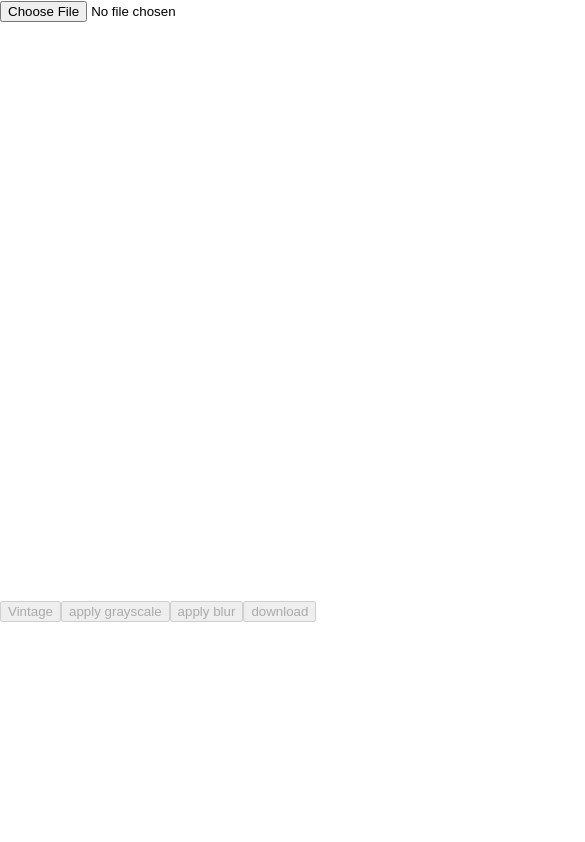
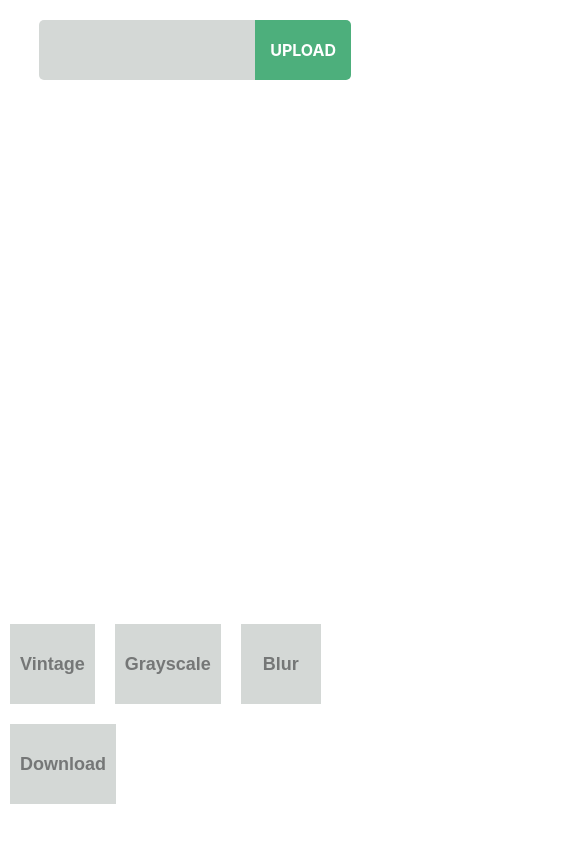
Before and after one commit to georgefikri/applying-filters-toCanvas, a React (Create React App) app: page / in a window 390 px wide. Shown: the top 842 px of the page, 585 px wide, since content can reach past the window. Built offline with nearby package versions, Linux system fonts and the light colour scheme.

Commit message:
UPD: responsive almost done. remains scaling the picture to fix the width and height

```diff
--- a/src/components/ImageFilters.js
+++ b/src/components/ImageFilters.js
@@ -8,7 +8,7 @@ function ImageFilter() {
     /* storing onChange  */
     const [changeEvent, setchangeEvent] = useState()
 
-    let src,canvas,reader,file;
+    let src,canvas,reader,file,c;
 
     const onChange = (e)=> {
         setchangeEvent(e)
@@ -18,12 +18,11 @@ function ImageFilter() {
         canvasWrite(reader)
         reader.readAsDataURL(file);
         // setting dimensions of canvas
-        let c = document.getElementById("canvas");
+         c = document.getElementById("canvas");
          c.width = 1000;
-        c.height = 1000;
+         c.height = 500;
          c.style.width = window.innerWidth + 'px';
          c.style.height = window.innerHeight + 'px';
-
 
     }
 
@@ -98,32 +97,43 @@ function ImageFilter() {
 
 
     return (
+        <div className='d-flex'>
             <div className='canvas-wrapper'>
+                <div className='file-upload-wrapper'>
                     <input
                         onChange={(e)=> onChange(e)}
                         type="file"
-                id="uploadedImg"/>
+                        id="uploadedImg"
+                        className="file-upload-field"
+                        />
+                </div>
+
 
                 <canvas id="canvas"></canvas>
+        </div>
 
         <div className='filter-buttons'>
                     <button
                         onClick={()=> setButtonString('Vintage')}
-                    disabled={changeEvent === undefined}>
+                        disabled={changeEvent === undefined}
+                        className={buttonString === 'Vintage' &&  'active'}
+                        >
                             Vintage
                     </button>
                     <button
                         onClick={()=> setButtonString('grayscale')}
-                    disabled={changeEvent === undefined}>
-                        apply grayscale</button>
+                        disabled={changeEvent === undefined}
+                        className={buttonString === 'grayscale' &&  'active'}>
+                             Grayscale</button>
                     <button
                         onClick={()=> setButtonString('blur')}
-                    disabled={changeEvent === undefined}>
-                        apply blur</button>
+                        disabled={changeEvent === undefined}
+                        className={buttonString === 'blur' &&  'active'}>
+                             Blur</button>
                     <button
                         onClick={(e)=> download(e)}
                         disabled={changeEvent === undefined}>
-                    download
+                        Download
                     </button>
                 </div>
     </div>
--- a/src/styles/style.scss
+++ b/src/styles/style.scss
@@ -1,12 +1,160 @@
+@import "./variables.scss";
+
 .filter-buttons {
-  position: absolute;
-  top: 600px;
+  flex-grow: 1;
+  @media screen and (min-width: 769px) {
+    display: inline-grid;
+    justify-content: flex-end;
+    button {
+      flex-grow: 1;
+      display: grid;
+      align-content: center;
+      margin-bottom: 10px;
+      margin-top: 20px;
+      height: 90px !important;
+      margin-left: 0;
+      margin-right: 0;
+    }
+  }
+  margin-top: 20px;
+  button {
+    border-radius: 0;
+    background-color: $green_pine;
+    border: 0;
+    color: $white;
+    font-size: 18px;
+    font-weight: 700;
+    padding: 10px;
+    margin-left: 20px;
+    margin-right: 20px;
+    height: 80px;
+    &:disabled {
+      cursor: not-allowed;
+      background-color: $grey_link_water;
+      color: $grey_rolling_stone;
+    }
+    &:focus,
+    &:active {
+      outline: none;
+    }
+    &.active {
+      background-color: $green_dark;
+    }
+  }
+}
+
+.d-flex {
+  display: flex;
 }
 
 .canvas-wrapper {
+  flex-grow: 4;
   .canvas-container,
   canvas {
-    width: auto !important;
-    height: 768px !important;
+    width: 100% !important;
+    // height: 500px !important;
+  }
+
+  canvas {
+    height: 500px !important;
+  }
+
+  .file-upload-wrapper {
+    $defaultColor: $green_pine;
+    $height: 60px;
+    position: relative;
+    width: 60%;
+    height: $height;
+    margin: 20px auto;
+
+    &:after {
+      content: attr(data-text);
+      font-size: 18px;
+      position: absolute;
+      top: 0;
+      left: 0;
+      background: $grey_link_water;
+      padding: 10px 15px;
+      display: block;
+      width: calc(100% - 40px);
+      pointer-events: none;
+      z-index: 20;
+      height: $height - 20px;
+      line-height: $height - 20px;
+      color: $grey_nobel;
+      border-radius: 5px 10px 10px 5px;
+      font-weight: 300;
+    }
+
+    &:before {
+      content: "Upload";
+      position: absolute;
+      top: 0;
+      right: 0;
+      display: inline-block;
+      height: 60px;
+      background: $defaultColor;
+      color: $white;
+      font-weight: 700;
+      z-index: 25;
+      font-size: 16px;
+      line-height: $height;
+      padding: 0 15px;
+      text-transform: uppercase;
+      pointer-events: none;
+      border-radius: 0 5px 5px 0;
+    }
+
+    &:hover {
+      &:before {
+        background: darken($defaultColor, 10%);
+      }
+    }
+    input {
+      opacity: 0;
+      position: absolute;
+      top: 0;
+      right: 0;
+      bottom: 0;
+      left: 0;
+      z-index: 99;
+      height: $height - 20px;
+      margin: 0;
+      padding: 0;
+      display: block;
+      cursor: pointer;
+      width: 100%;
+    }
   }
 }
+
+@media screen and (max-width: 768px) {
+  .d-flex {
+    display: block;
+  }
+  .canvas-wrapper {
+    canvas {
+      width: 80% !important;
+    }
+    .canvas-container {
+      height: 500px !important;
+      overflow: hidden;
+    }
+    .file-upload-wrapper {
+      width: 80%;
+    }
+  }
+}
+
+@media screen and (max-width: 630px) {
+  .filter-buttons {
+    button {
+      margin-left: 10px;
+      margin-right: 10px;
+      height: auto;
+      min-height: 80px;
+      margin-bottom: 20px;
+      min-width: 80px;
+    }
+  }
+}
--- /dev/null
+++ b/src/styles/variables.scss
@@ -0,0 +1,8 @@
+$green_pine: #4daf7c;
+$green_dark: #315442;
+$grey_link_water: #d4d8d6;
+$grey_nobel: #999;
+$grey_rolling_stone: #757777;
+$white: #fff;
+$silver: #bcbcbc;
+$black: #000;
```
Lines whose indentation alone changed are shown as unchanged.
